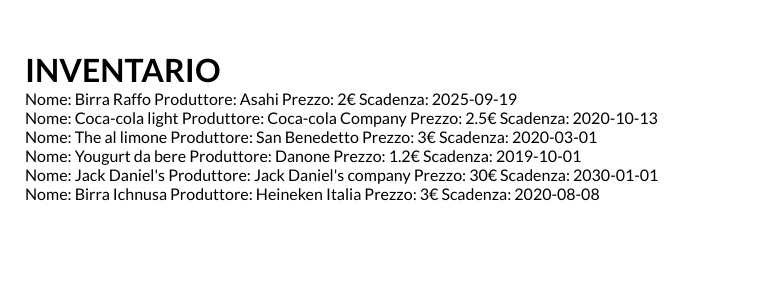
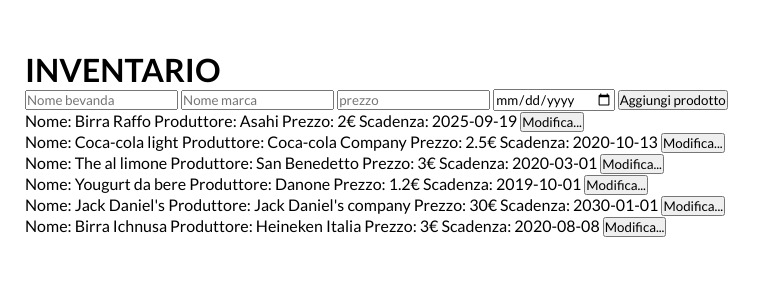
Before and after one commit to Zappykeyboard/php-dbcrud-read-add-update, a PHP site: page / in a window 1280 px wide. Shown: the top 300 px of the page, without its empty margins (0-766 px from the left). Run offline with PHP 8.4, Linux system fonts and the light colour scheme; data comes from the database, SQL or seed files in the repository; some libraries are stand-ins or nearby versions.

Commit message:
aggiunti campi prodotto

```diff
--- a/index.php
+++ b/index.php
@@ -20,6 +20,7 @@
           <span class='item-manufacturer'>Produttore: {{marca}}</span>
           <span class='item-price' >Prezzo: {{prezzo}}€ </span>
           <span class='item-exp-date'>Scadenza: {{data_di_scadenza}}</span>
+          <button class='update-item'>Modifica...</button>
         </li>
     </script>
 
@@ -31,13 +32,22 @@
   </head>
   <body>
     <div class="container">
-    <h1>INVENTARIO</h1>
+      <h1>INVENTARIO</h1>
+      <div class="new-item-cont">
+        <input type="text" name="" class="new-name" placeholder='Nome bevanda'>
+        <input type="text" name="" class="new-manufacturer" placeholder='Nome marca'>
+        <input type="text" name="" class="new-price" placeholder='prezzo'>
+        <input type="date" name="" class="new-exp-date">
+        <button class='add-item'>Aggiungi prodotto</button>
+      </div>
 
-    <div class="items-container">
-      <ul id='list'>
 
-      </ul>
-    </div>
+      <div class="items-container">
+
+        <ul id='list'>
+
+        </ul>
+      </div>
 
 
 
```
